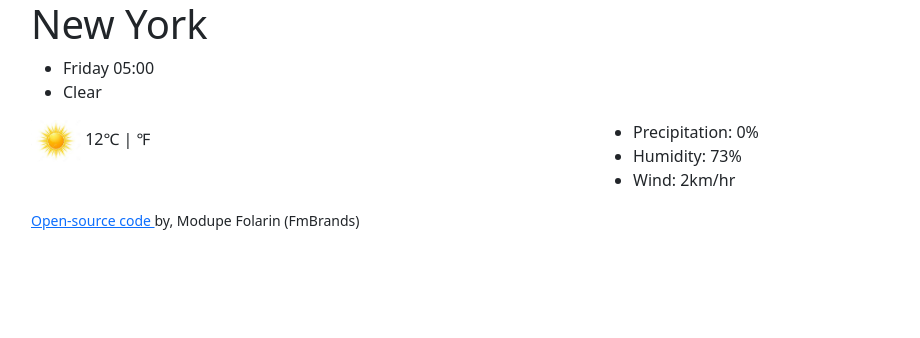
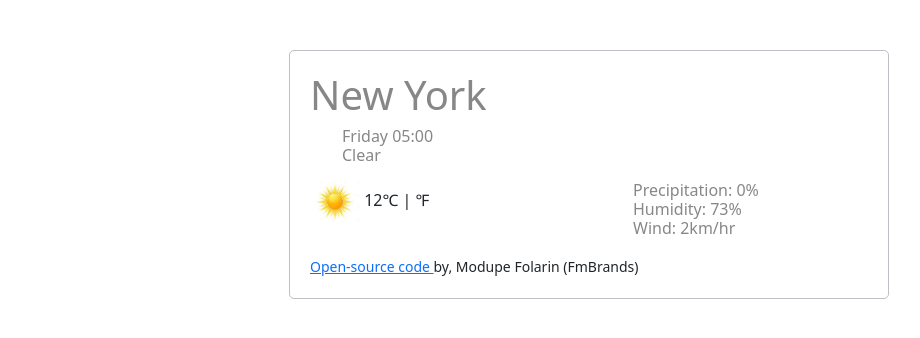
Before and after one commit to FmBrands/Weather-app-Vanilla-, a plain HTML site: page index.html in a window 1280 px wide. Shown: the whole page, without its empty margins (51-971 px from the left). Drawn offline with nearby package versions, Linux system fonts and the light colour scheme.

Commit message:
Added div container

```diff
--- a/index.html
+++ b/index.html
@@ -13,6 +13,7 @@
   </head>
   <body>
     <div class="container">
+      <div class="weather-app">
         <h1>New York</h1>
         <ul>
           <li>Friday 05:00</li>
@@ -20,7 +21,7 @@
         </ul>
         <div class="row">
           <div class="col-6">
-          <img src="./sun.jpg" width="50px" alt" ="Sunny" /> 12℃ | ℉
+            <img src="./sun.jpg" width="50px" alt="Sunny" /> 12℃ | ℉
           </div>
           <div class="col-6">
             <ul>
@@ -39,6 +40,7 @@
           by, Modupe Folarin (FmBrands)
         </small>
       </div>
+    </div>
     <script src="src/index.js"></script>
   </body>
 </html>
--- a/src/styles.css
+++ b/src/styles.css
@@ -1,7 +1,29 @@
-h1 {
+.weather-app {
+  max-width: 600px;
+  margin: 50px auto;
+  padding: 20px;
+  border: 1px solid #bdc1c6;
+  border-radius: 5px;
 }
 h1 {
+  color: #878787;
+  font-size: 24px;
+  font: weight 100px;
+  line-height: 28px;
+  margin-bottom: 0;
 }
 
-button {
+ul {
+  margin: 0;
+  padding: 0;
 }
+
+li {
+  list-style: none;
+  margin: 0;
+  padding: 0;
+  color: #878787;
+  font-size: 16px;
+  font-weight: 50px;
+  line-height: 19px;
+}
```
Lines whose indentation alone changed are shown as unchanged.
